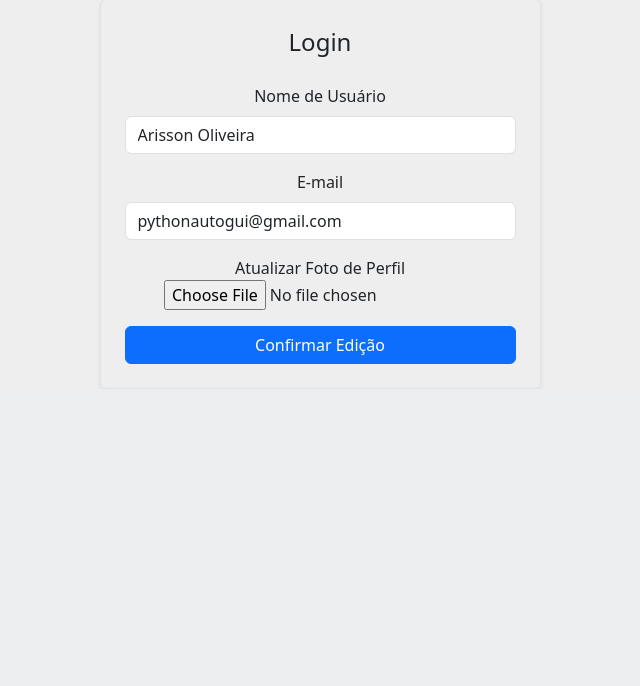
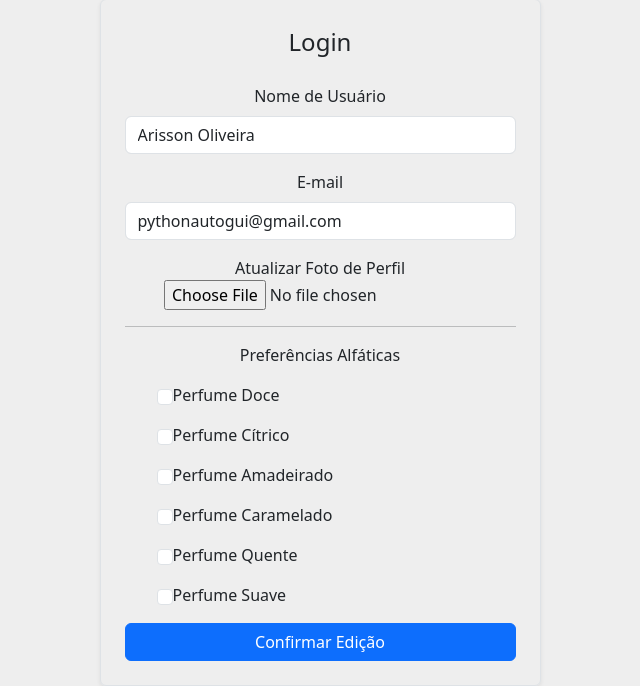
Before and after one commit to Arisson-Oliveira/Blog-Site, a Flask app: page /perfil/editar in a window 1280 px wide. Shown: the part 519-1205 px from the top of the page, without its empty margins (320-960 px from the left). Before the commit the page ends 908 px from the top, so only its background shows below. Run offline with Flask 3, Linux system fonts and the light colour scheme; a user stored in the database is signed in; some libraries are stand-ins or nearby versions.

Commit message:
campo boolean

```diff
--- a/comunidadeperfum/forms.py
+++ b/comunidadeperfum/forms.py
@@ -39,6 +39,13 @@ class FormEditarPerfil(FlaskForm):
     foto_perfil = FileField('Atualizar Foto de Perfil', validators=[FileAllowed(['png', 'jpg', 'jpeg'])])
     btn_submit_editarperfil = SubmitField('Confirmar Edição', validators=[])
 
+    perfume_doce = BooleanField('Perfume Doce')
+    perfume_citrico = BooleanField('Perfume Cítrico')
+    perfume_amadeirado = BooleanField('Perfume Amadeirado')
+    perfume_caramelado = BooleanField('Perfume Caramelado')
+    perfume_quente = BooleanField('Perfume Quente')
+    perfume_suave = BooleanField('Perfume Suave')
+
     def validate_email(self, email):
         if current_user.email != email.data:
             usuario = Usuario.query.filter_by(email=email.data).first()
--- a/comunidadeperfum/templates/editarperfil.html
+++ b/comunidadeperfum/templates/editarperfil.html
@@ -50,6 +50,18 @@
 
                     {% endif %}
                     </div>
+                    <hr>
+                    <p>Preferências Alfáticas</p>
+
+                    {% for campo in form %}
+                        {% if 'perfume_' in campo.name %}
+                        <div class="form-check mb-3 d-flex align-items-center">
+                            {{ campo.label(class="form-check-label order-2") }}
+                            {{ campo(class="form-check-input order-1 ms-2") }}
+                        </div>
+                        {% endif %}
+                    {% endfor %}
+
                 </fieldset>
                 <button type="submit" name="btn_submit_login" class="btn btn-primary w-100">
                     {{ form.btn_submit_editarperfil.label }}
--- a/comunidadeperfum/templates/login-conta.html
+++ b/comunidadeperfum/templates/login-conta.html
@@ -40,7 +40,7 @@
                     </div>
                     <div class="form-check mb-3 d-flex align-items-center">
                         {{ form_login.lembrar_login(class="form-check-input order-2 ms-2") }}
-                        {{ form_login.lembrar_login.label(class="form-check-label order-1") }} >
+                        {{ form_login.lembrar_login.label(class="form-check-label order-1") }}
                     </div>
 
                 </fieldset>
```
